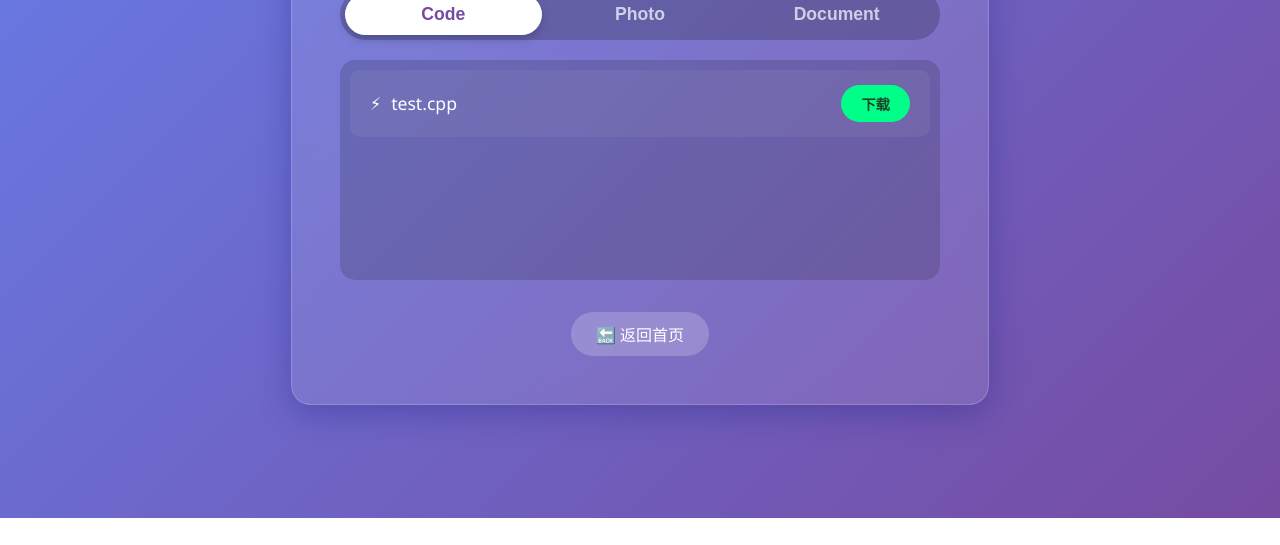
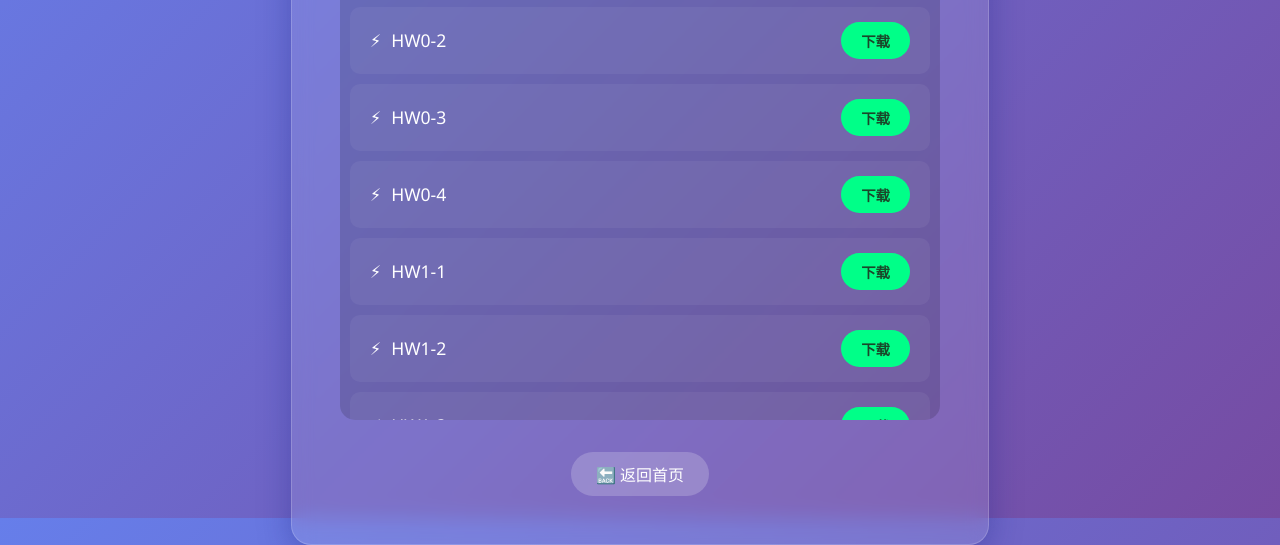
Before and after one commit to iklxy/Webfileserve, a plain HTML site: page Webfileserve/resources/download.html in a window 1280 px wide. Shown: the part 282-827 px from the top of the page. Before the commit the page ends 800 px from the top, so only its background shows below. Drawn offline with Linux system fonts and the light colour scheme.

Commit message:
增加了一些资源文件

```diff
--- a/Webfileserve/resources/download.html
+++ b/Webfileserve/resources/download.html
@@ -78,6 +78,24 @@
             padding: 10px;
             border-radius: 15px;
             min-height: 200px;
+            max-height: 60vh;
+            overflow-y: auto;
+        }
+
+        /* 自定义滚动条 */
+        .file-list::-webkit-scrollbar {
+            width: 8px;
+        }
+        .file-list::-webkit-scrollbar-track {
+            background: rgba(255, 255, 255, 0.05);
+            border-radius: 4px;
+        }
+        .file-list::-webkit-scrollbar-thumb {
+            background: rgba(255, 255, 255, 0.3);
+            border-radius: 4px;
+        }
+        .file-list::-webkit-scrollbar-thumb:hover {
+            background: rgba(255, 255, 255, 0.5);
         }
 
         .file-list.active {
@@ -164,14 +182,7 @@
 
         <!-- Code 列表 -->
         <div id="code" class="file-list active">
-            <div class="file-item">
-                <div class="file-info">
-                    <span>⚡</span>
-                    <span>test.cpp</span>
-                </div>
-                <!-- download 属性指示浏览器下载而非打开 -->
-                <a href="/code/test.cpp" download class="download-btn">下载</a>
-            </div>
+            <!-- 列表内容将由 JavaScript 动态生成 -->
         </div>
 
         <!-- Photo 列表 -->
@@ -202,6 +213,34 @@
     </div>
 
     <script>
+        // 动态生成 Code 文件列表
+        (function() {
+            const codeContainer = document.getElementById('code');
+            // HW0: 1-4, HW1: 1-5, HW2: 1-5, HW3: 1-7, HW4: 1-6, HW5: 1-6
+            const hwConfig = [4, 5, 5, 7, 6, 6];
+
+            hwConfig.forEach((count, hwIndex) => {
+                for (let i = 1; i <= count; i++) {
+                    const item = document.createElement('div');
+                    item.className = 'file-item';
+
+                    // 显示名称和下载文件名: HWx-y
+                    const displayName = `HW${hwIndex}-${i}`;
+                    // 实际文件路径: /code/HWx/y/1.cpp
+                    const filePath = `/code/HW${hwIndex}/${i}/1.cpp`;
+
+                    item.innerHTML = `
+                        <div class="file-info">
+                            <span>⚡</span>
+                            <span>${displayName}</span>
+                        </div>
+                        <a href="${filePath}" download="${displayName}.cpp" class="download-btn">下载</a>
+                    `;
+                    codeContainer.appendChild(item);
+                }
+            });
+        })();
+
         function showTab(tabName) {
             // 隐藏所有列表
             document.querySelectorAll('.file-list').forEach(el => el.classList.remove('active'));
```
Also changed, not shown: 1 other file.
